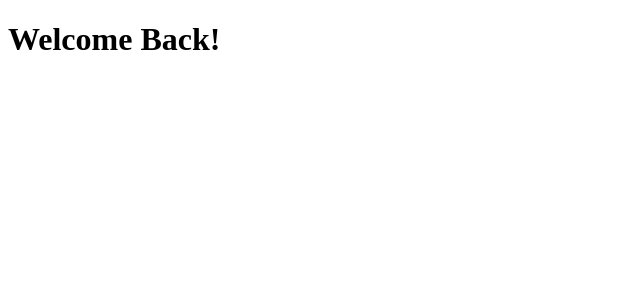
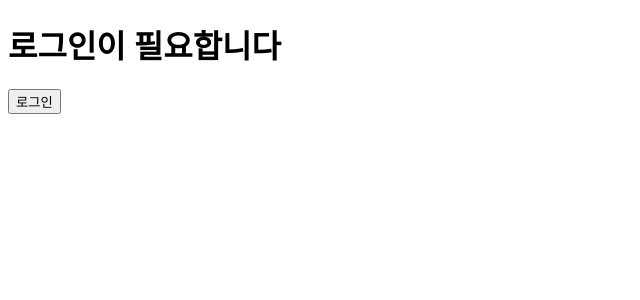
Before and after one commit to rowing0328/react-typescript-zero-to-hero, a React (Vite) app in the folder react/: page / in a window 1280 px wide. Shown: the top 300 px of the page, without its empty margins (0-640 px from the left). Built offline with nearby package versions, Linux system fonts and the light colour scheme.

Commit message:
Feat : 미션 9. 삼항 연산자를 활용한 조건부 렌더링

```diff
--- a/react/src/App.tsx
+++ b/react/src/App.tsx
@@ -1,12 +1,23 @@
-/* 조건부 렌더링 - 삼항 연산자 */
-import UserView from './component/UserView';
-import GuestView from './component/GuestView';
+/* 삼항 연산자를 활용한 조건부 렌더링 */
+import LoginPanel from './component/LoginPanel';
 
 export default function App() {
-  const isLoggedIn = true;
-  const components = isLoggedIn ? <UserView /> : <GuestView />;
-  return <>{components}</>;
+  return (
+    <>
+      <LoginPanel />
+    </>
+  );
 }
+
+/* 조건부 렌더링 - 삼항 연산자 */
+// import UserView from './component/UserView';
+// import GuestView from './component/GuestView';
+//
+// export default function App() {
+//   const isLoggedIn = true;
+//   const components = isLoggedIn ? <UserView /> : <GuestView />;
+//   return <>{components}</>;
+// }
 
 /* 신호등 색상에 따른 화면 렌더링 */
 // import { useState } from 'react';
@@ -139,8 +150,8 @@ export default function App() {
 
 /* 캡슐화 이해하기 */
 // import { useState } from 'react';
-// import FirstCount from './component/FirstCount.tsx';
-// import SecondCount from './component/SecondCount.tsx';
+// import FirstCount from './component/FirstCount';
+// import SecondCount from './component/SecondCount';
 //
 // export default function App() {
 //   const [count, setCount] = useState<number>(0);
@@ -804,5 +815,3 @@ export default function App() {
 //     <Footer />
 //   </>
 // );
-
-// export default App;
--- /dev/null
+++ b/react/src/component/LoginPanel.tsx
@@ -0,0 +1,15 @@
+import { useState } from 'react';
+
+export default function LoginPanel() {
+  const [isLoggedIn, setIsLoggedIn] = useState(false);
+  const handleLoggedIn = () => {
+    setIsLoggedIn((isLoggedIn) => !isLoggedIn);
+  };
+
+  return (
+    <>
+      <h1>{isLoggedIn ? '환영합니다! 🎉' : '로그인이 필요합니다'}</h1>
+      <button onClick={handleLoggedIn}>{isLoggedIn ? '로그아웃' : '로그인'}</button>
+    </>
+  );
+}
```
